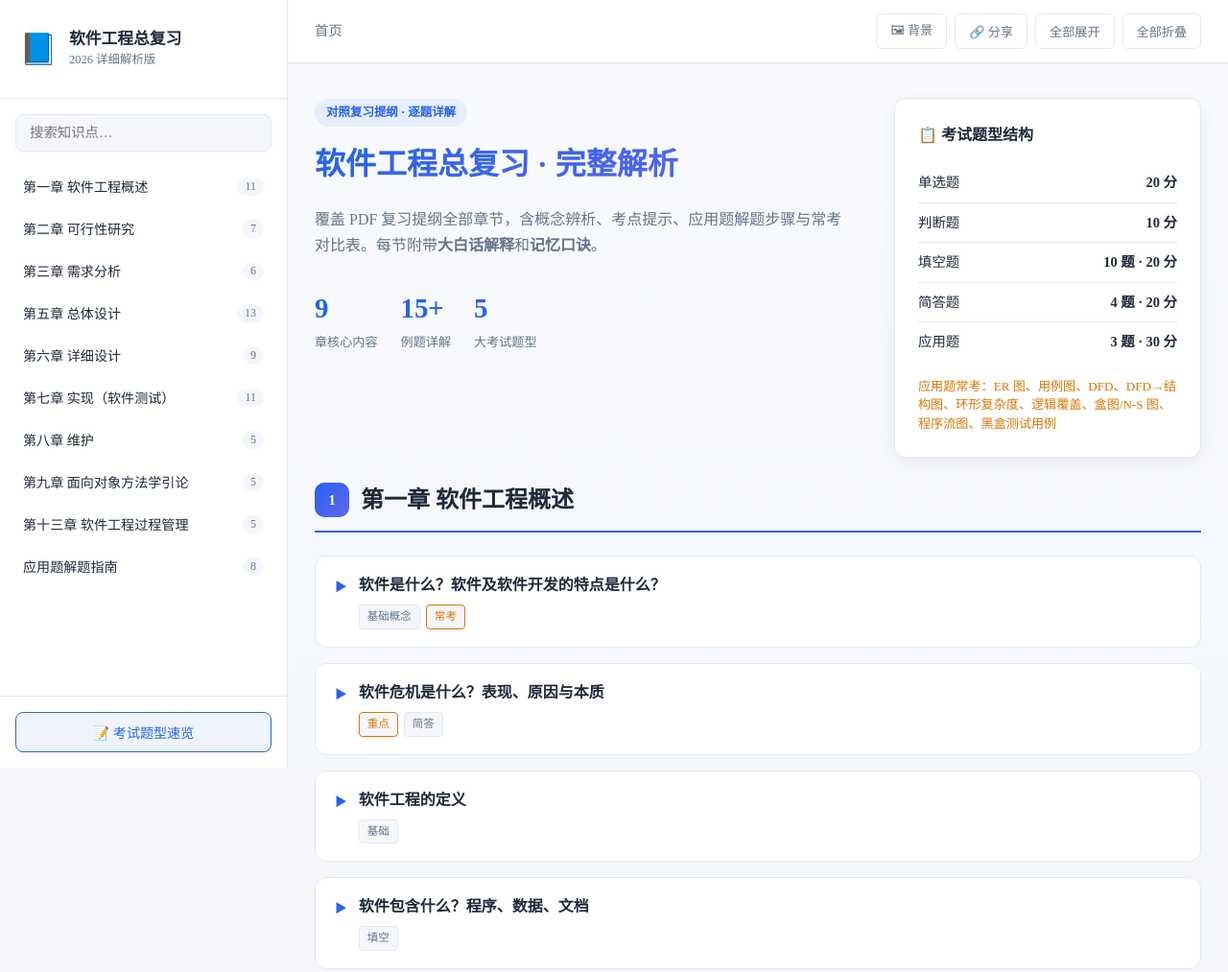
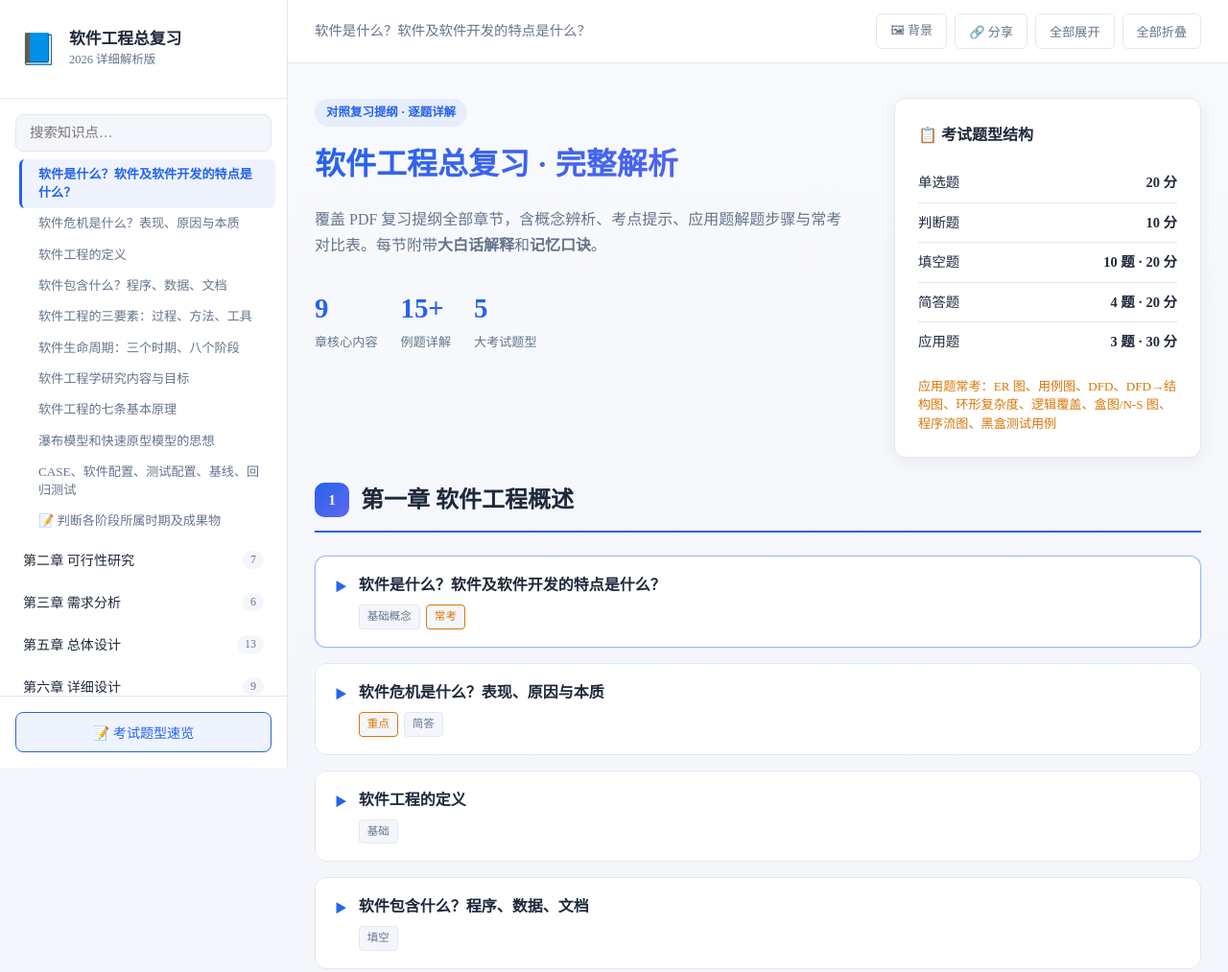
Before and after one commit to Curo1337/software-engineering-review, a plain HTML site: page index.html in a window 1280 px wide. Shown: the top 1013 px of the page at 96% size. Drawn offline with Linux system fonts and the light colour scheme.

Commit message:
Fix broken render and add scroll-spy sidebar navigation

```diff
--- a/app.js
+++ b/app.js
@@ -13,6 +13,13 @@
   const hero = document.getElementById('hero');
 
   let activeChapter = null;
+  let activeQuestionId = null;
+  let scrollSpyPausedUntil = 0;
+  let scrollSpyBound = false;
+
+  function pauseScrollSpy(ms = 900) {
+    scrollSpyPausedUntil = Date.now() + ms;
+  }
 
   function getExamples(chapterId) {
     return (typeof EXAMPLE_DATA !== 'undefined' && EXAMPLE_DATA[chapterId]) || [];
@@ -63,6 +70,7 @@
     const card = document.createElement('article');
     card.className = (isExample ? 'example-card' : 'question-card') + (openByDefault ? ' open' : '');
     card.id = item.id;
+    card.dataset.spySection = 'true';
 
     const tagsHtml = (item.tags || [])
       .map(t => `<span class="tag ${t}">${t}</span>`)
@@ -120,12 +128,14 @@
 
       const wrap = document.createElement('div');
       wrap.className = 'nav-chapter';
+      wrap.dataset.chapterId = chapter.id;
 
       const btn = document.createElement('button');
       btn.className = 'nav-chapter-btn' + (activeChapter === chapter.id ? ' active' : '');
       btn.innerHTML = `<span>${chapter.title}</span><span class="count">${total}</span>`;
       btn.addEventListener('click', () => {
         activeChapter = chapter.id;
+        pauseScrollSpy();
         renderNav(searchInput.value);
         scrollToChapter(chapter.id);
         closeSidebarMobile();
@@ -136,9 +146,11 @@
 
       matchedQuestions.forEach(item => {
         const qBtn = document.createElement('button');
-        qBtn.className = 'nav-q-btn';
+        qBtn.className = 'nav-q-btn' + (activeQuestionId === item.id ? ' active' : '');
+        qBtn.dataset.itemId = item.id;
         qBtn.textContent = item.title;
         qBtn.addEventListener('click', () => {
+          pauseScrollSpy();
           scrollToQuestion(item.id);
           closeSidebarMobile();
         });
@@ -147,9 +159,11 @@
 
       matchedExamples.forEach(item => {
         const qBtn = document.createElement('button');
-        qBtn.className = 'nav-q-btn';
+        qBtn.className = 'nav-q-btn' + (activeQuestionId === item.id ? ' active' : '');
+        qBtn.dataset.itemId = item.id;
         qBtn.textContent = '📝 ' + item.title.replace(/^【例题】/, '');
         qBtn.addEventListener('click', () => {
+          pauseScrollSpy();
           scrollToQuestion(item.id);
           closeSidebarMobile();
         });
@@ -216,6 +230,98 @@
     }
   }
 
+  function updateNavHighlight(questionId, chapterId) {
+    if (!questionId || !chapterId) return;
+
+    navEl.querySelectorAll('.nav-chapter').forEach(wrap => {
+      const chId = wrap.dataset.chapterId;
+      const isChapter = chId === chapterId;
+      wrap.querySelector('.nav-chapter-btn')?.classList.toggle('active', isChapter);
+      wrap.querySelector('.nav-questions')?.classList.toggle('open', isChapter);
+    });
+
+    navEl.querySelectorAll('.nav-q-btn').forEach(btn => {
+      btn.classList.toggle('active', btn.dataset.itemId === questionId);
+    });
+
+    const activeBtn = navEl.querySelector(`.nav-q-btn[data-item-id="${questionId}"]`);
+    if (activeBtn) {
+      activeBtn.scrollIntoView({ block: 'nearest', behavior: 'smooth' });
+    }
+
+    const card = document.getElementById(questionId);
+    if (card) {
+      breadcrumb.textContent = card.querySelector('.q-title')?.textContent || '';
+    }
+  }
+
+  function setActiveFromScroll(questionId, chapterId) {
+    if (!questionId || questionId === activeQuestionId) return;
+    activeQuestionId = questionId;
+    activeChapter = chapterId;
+    updateNavHighlight(questionId, chapterId);
+
+    document.querySelectorAll('[data-spy-section]').forEach(el => {
+      el.classList.toggle('spy-active', el.id === questionId);
+    });
+  }
+
+  function findActiveCardOnScroll() {
+    const cards = [...document.querySelectorAll('[data-spy-section]')];
+    if (!cards.length) return null;
+
+    const offset = 140;
+    let active = null;
+
+    for (const card of cards) {
+      const { top, bottom } = card.getBoundingClientRect();
+      if (top <= offset && bottom > offset) {
+        active = card;
+        break;
+      }
+      if (top <= offset) active = card;
+    }
+
+    return active || cards[0];
+  }
+
+  function onScrollSpy() {
+    if (Date.now() < scrollSpyPausedUntil) return;
+    if (searchInput.value.trim()) return;
+
+    const card = findActiveCardOnScroll();
+    if (!card) return;
+
+    const chapterId = card.closest('.chapter-section')?.id;
+    if (chapterId) setActiveFromScroll(card.id, chapterId);
+  }
+
+  function setupScrollSpy() {
+    onScrollSpy();
+  }
+
+  function initScrollSpy() {
+    if (scrollSpyBound) return;
+    scrollSpyBound = true;
+
+    let ticking = false;
+    window.addEventListener('scroll', () => {
+      if (ticking) return;
+      ticking = true;
+      requestAnimationFrame(() => {
+        onScrollSpy();
+        ticking = false;
+      });
+    }, { passive: true });
+  }
+
+  function refreshView(filter = '') {
+    renderNav(filter);
+    renderContent(filter);
+    hero.style.display = filter ? 'none' : '';
+    setTimeout(setupScrollSpy, 100);
+  }
+
   function scrollToChapter(id) {
     const el = document.getElementById(id);
     if (el) {
@@ -231,10 +337,17 @@
       ? el
       : el.closest('.question-card, .example-card');
     if (!card) return;
+
+    const chapterId = card.closest('.chapter-section')?.id;
+    if (chapterId) {
+      activeQuestionId = id;
+      activeChapter = chapterId;
+      updateNavHighlight(id, chapterId);
+    }
+
     card.classList.add('open', 'highlight');
-    card.scrollIntoView({ behavior: 'smooth', block: 'center' });
+    card.scrollIntoView({ behavior: 'smooth', block: 'start' });
     setTimeout(() => card.classList.remove('highlight'), 2000);
-    breadcrumb.textContent = card.querySelector('.q-title')?.textContent || '';
   }
 
   function setAllCards(open) {
@@ -249,10 +362,7 @@
   }
 
   searchInput.addEventListener('input', e => {
-    const val = e.target.value;
-    renderNav(val);
-    renderContent(val);
-    hero.style.display = val ? 'none' : '';
+    refreshView(e.target.value);
   });
 
   expandAll.addEventListener('click', () => setAllCards(true));
@@ -276,10 +386,11 @@
     if (hash) scrollToQuestion(hash);
   });
 
-  renderNav();
-  renderContent();
+  initScrollSpy();
+  refreshView();
 
   if (location.hash) {
+    pauseScrollSpy(1200);
     setTimeout(() => scrollToQuestion(location.hash.slice(1)), 300);
   }
 })();
--- a/styles.css
+++ b/styles.css
@@ -211,6 +211,19 @@ body.has-custom-bg .exam-card {
 .nav-q-btn.active {
   color: var(--accent);
   background: var(--bg-hover);
+  font-weight: 600;
+}
+
+.nav-q-btn.active {
+  border-left: 3px solid var(--accent);
+  padding-left: 17px;
+  background: var(--accent-soft);
+}
+
+.question-card.spy-active,
+.example-card.spy-active {
+  border-color: rgba(37, 99, 235, 0.45);
+  box-shadow: 0 0 0 1px var(--accent-soft);
 }
 
 .sidebar-footer {
```
